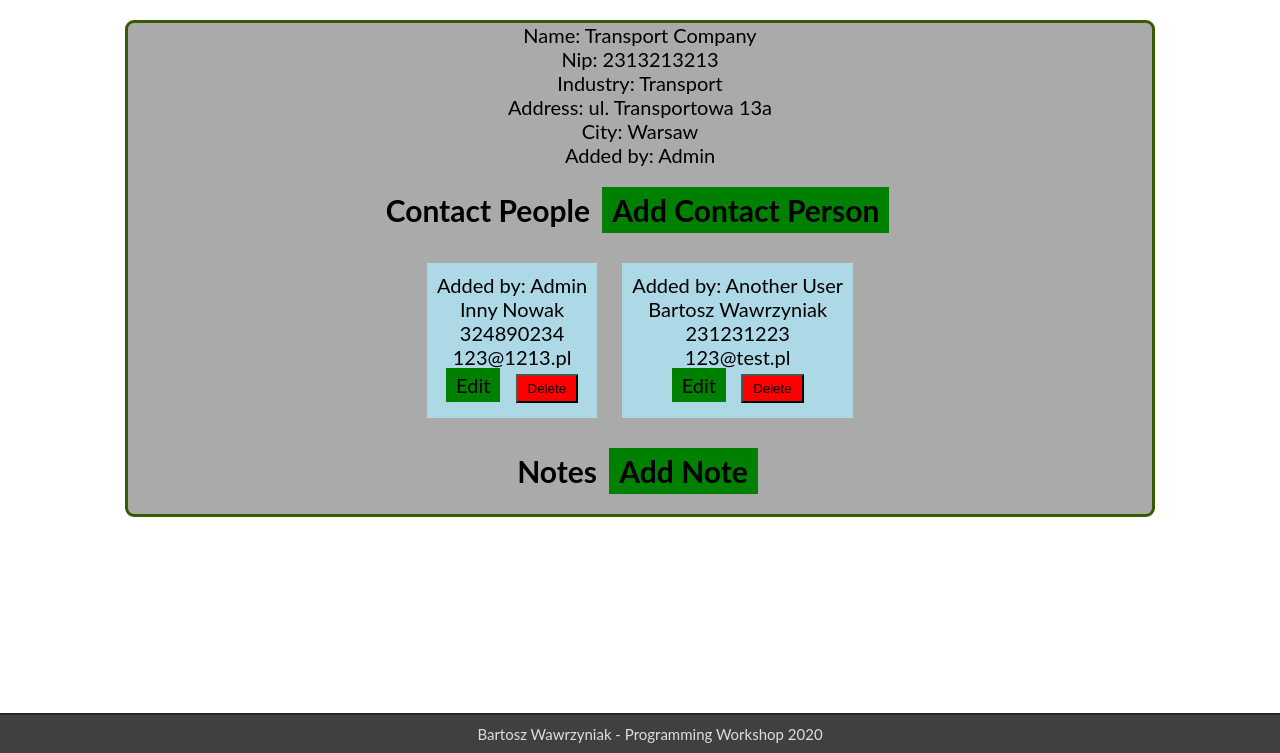
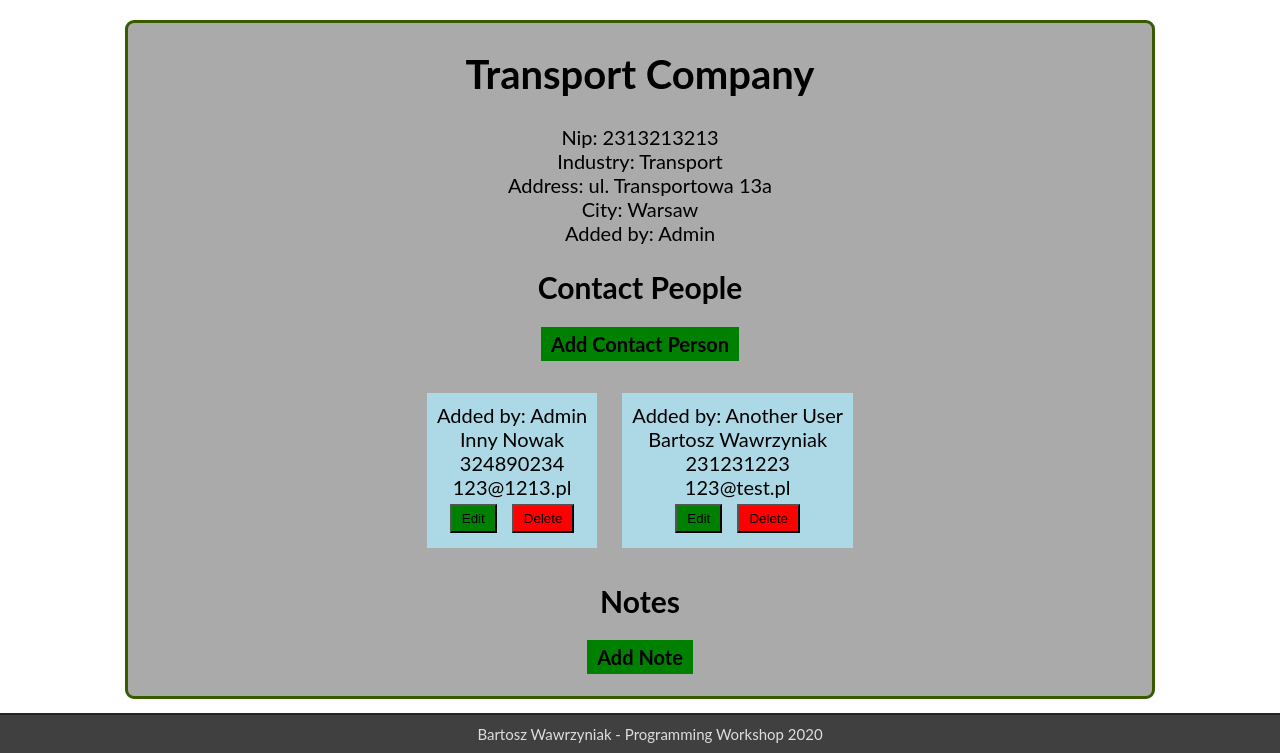
Before and after one commit to SamPanDonte/ProgrammingWorkshop, a Django app: page /detail/1 in a window 1280 px wide. Shown: the part 47-800 px from the top of the page. Run offline with Django 3.2, Linux system fonts and the light colour scheme; a user stored in the database is signed in; data comes from the database, SQL or seed files in the repository; both versions use the stored data as it was after the commit.

Commit message:
minor bug fixes

```diff
--- a/CRM/views.py
+++ b/CRM/views.py
@@ -21,7 +21,7 @@ class IndexView(LoginRequiredMixin, View):
         companies = Company.objects.filter(is_deleted=False)
         if industry_filter:
             companies = companies.filter(industry__id=industry_filter)
-        company_pages = Paginator(companies.order_by('id'), 20)
+        company_pages = Paginator(companies.order_by('id'), 10)
         company_list = company_pages.get_page(page_num)
         return render(request, self.template, {'company_list': company_list, 'industry_list': Industry.objects.all()})
 
--- a/templates/CRM/detail.html
+++ b/templates/CRM/detail.html
@@ -3,31 +3,33 @@
 {% block title %}Company Detail{% endblock %}
 {% block content %}
     <div id="content">
-        Name: {{ company.name }}<br>
+        <h1>{{ company.name }}</h1>
         Nip: {{ company.nip }}<br>
         Industry: {{ company.industry }}<br>
         Address: {{ company.address }}<br>
         City: {{ company.city }}<br>
         Added by: {{ company.user }}<br>
-        <h2>Contact People <a href="{% url 'CRM:add_person' company.id %}" class="edit">Add Contact Person</a></h2>
+        <h2>Contact People</h2>
+        <h4><a href="{% url 'CRM:add_person' company.id %}" class="edit">Add Contact Person</a></h4>
         {% for person in contacts %}
             <div id="person-{{ person.id }}" class="widget">
                 Added by: {{ person.user }}<br>
                 {{ person }}<br>
                 {{ person.phone }}<br>
                 {{ person.mail }}<br>
-                <a href="{% url 'CRM:edit_person' company.id person.id %}" class="edit">Edit</a>
+                <a href="{% url 'CRM:edit_person' company.id person.id %}"><button class="edit">Edit</button></a>
                 <button onclick="del('{% url 'CRM:edit_person' company.id person.id %}', '#person-{{ person.id }}')" class="delete">
                     Delete
                 </button>
             </div>
         {% endfor %}
-        <h2>Notes <a href="{% url 'CRM:add_note' company.id %}" class="edit">Add Note</a></h2>
+        <h2>Notes</h2>
+        <h4><a href="{% url 'CRM:add_note' company.id %}" class="edit">Add Note</a></h4>
         {% for note in notes %}
             <div id="note-{{ note.id }}" class="widget">
                 Added by: {{ note.user }}<br>
                 {{ note.content }}<br>
-                <a href="{% url 'CRM:edit_note' company.id note.id %}" class="edit">Edit</a>
+                <a href="{% url 'CRM:edit_note' company.id note.id %}" ><button class="edit">Edit</button></a>
                 <button onclick="del('{% url 'CRM:edit_note' company.id note.id %}', '#note-{{ note.id }}')" class="delete">
                     Delete
                 </button>
--- a/templates/CRM/index.html
+++ b/templates/CRM/index.html
@@ -12,6 +12,9 @@
             {% endfor %}
         </select>
         <button onclick="filter()">Filter</button><br>
+    {% if not company_list %}
+        <h3>Nothing to show</h3>
+    {% endif %}
     {% for company in company_list %}
         <div id="{{ company.id }}" class="widget">
             <a href="{% url 'CRM:detail' company.id %}">
--- a/users/views.py
+++ b/users/views.py
@@ -20,7 +20,7 @@ class IndexView(LoginRequiredMixin, UserPassesTestMixin, View):
 
     def get(self, request, page_num=1):
         """Render administration page"""
-        user_pages = Paginator(User.objects.filter(is_deleted=False).order_by('id'), 20)
+        user_pages = Paginator(User.objects.filter(is_deleted=False).order_by('id'), 10)
         user_list = user_pages.get_page(page_num)
         return render(request, self.template, {'user_list': user_list})
 
@@ -70,7 +70,7 @@ class SignUpView(UserPassesTestMixin, View):
         if form.is_valid():
             user = form.save(commit=False)
             user.set_password(form.cleaned_data['password'])
-            user.role_id = Role.objects.get(pk=1)
+            user.role_id = Role.objects.get(pk=3)
             user.save()
             login(request, user)
             return HttpResponseRedirect(reverse('CRM:index'))
```
Also changed, not shown: users/tests.py (+7 -2 lines), db.sqlite3, 1 other file.
